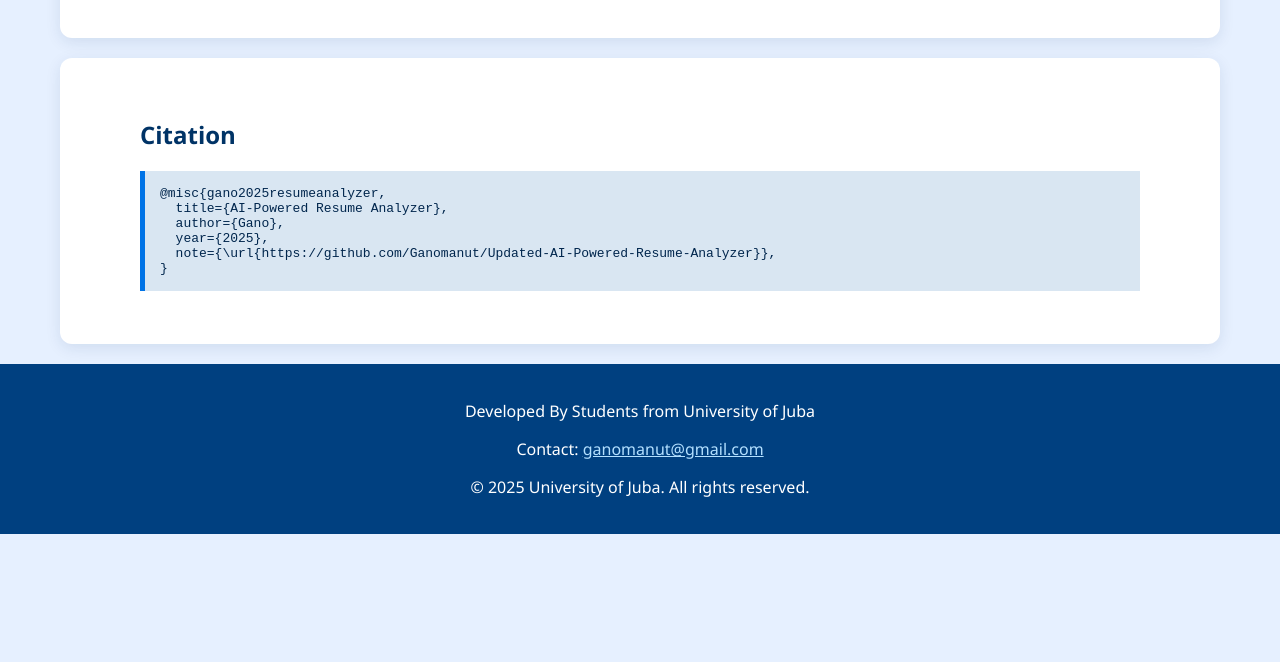
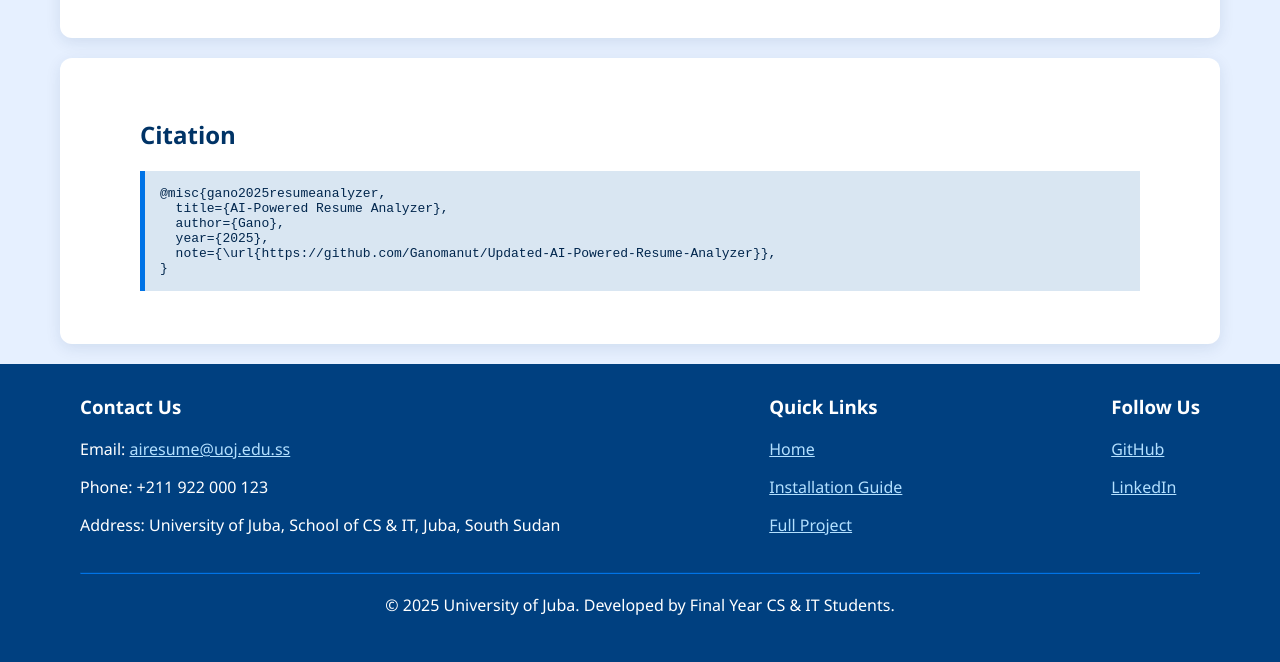
Before and after one commit to Ganomanut/junubinTech_website1, a plain HTML site: page index.html in a window 1280 px wide. Shown: the part 4336-4998 px from the top of the page. Before the commit the page ends 4870 px from the top, so only its background shows below. Drawn offline with Linux system fonts and the light colour scheme.

Commit message:
Update index.html

```diff
--- a/index.html
+++ b/index.html
@@ -17,7 +17,7 @@
       padding: 40px 80px;
     }
     header {
-      background: linear-gradient(to right, #004080, #0073e6); /* Home gradient */
+      background: linear-gradient(to right, #004080, #0073e6);
       color: #fff;
       text-align: center;
       box-shadow: 0 4px 10px rgba(0, 0, 0, 0.2);
@@ -196,10 +196,29 @@
 }</code></pre>
   </section>
 
-  <footer style="text-align: center; padding: 20px; background-color: #004080; color: #fff;">
-    <p>Developed By Students from University of Juba</p>
-    <p>Contact: <a href="mailto:ganomanut@gmail.com" style="color: #b3e0ff;">ganomanut@gmail.com</a></p>
-    <p>&copy; 2025 University of Juba. All rights reserved.</p>
+  <!-- CONTACT FOOTER -->
+  <footer style="background-color: #004080; color: #fff; padding: 30px 80px; text-align: left;">
+    <div style="display: flex; flex-wrap: wrap; justify-content: space-between; gap: 20px;">
+      <div>
+        <h3 style="margin-top: 0;">Contact Us</h3>
+        <p>Email: <a href="mailto:airesume@uoj.edu.ss" style="color: #b3e0ff;">airesume@uoj.edu.ss</a></p>
+        <p>Phone: +211 922 000 123</p>
+        <p>Address: University of Juba, School of CS & IT, Juba, South Sudan</p>
+      </div>
+      <div>
+        <h3 style="margin-top: 0;">Quick Links</h3>
+        <p><a href="index.html" style="color: #b3e0ff;">Home</a></p>
+        <p><a href="install.html" style="color: #b3e0ff;">Installation Guide</a></p>
+        <p><a href="complete.html" style="color: #b3e0ff;">Full Project</a></p>
+      </div>
+      <div>
+        <h3 style="margin-top: 0;">Follow Us</h3>
+        <p><a href="https://github.com/Ganomanut/Updated-AI-Powered-Resume-Analyzer" target="_blank" style="color: #b3e0ff;">GitHub</a></p>
+        <p><a href="https://www.linkedin.com/" target="_blank" style="color: #b3e0ff;">LinkedIn</a></p>
+      </div>
+    </div>
+    <hr style="margin: 20px 0; border-color: #0073e6;">
+    <p style="text-align: center;">&copy; 2025 University of Juba. Developed by Final Year CS & IT Students.</p>
   </footer>
 </body>
 </html>
```
